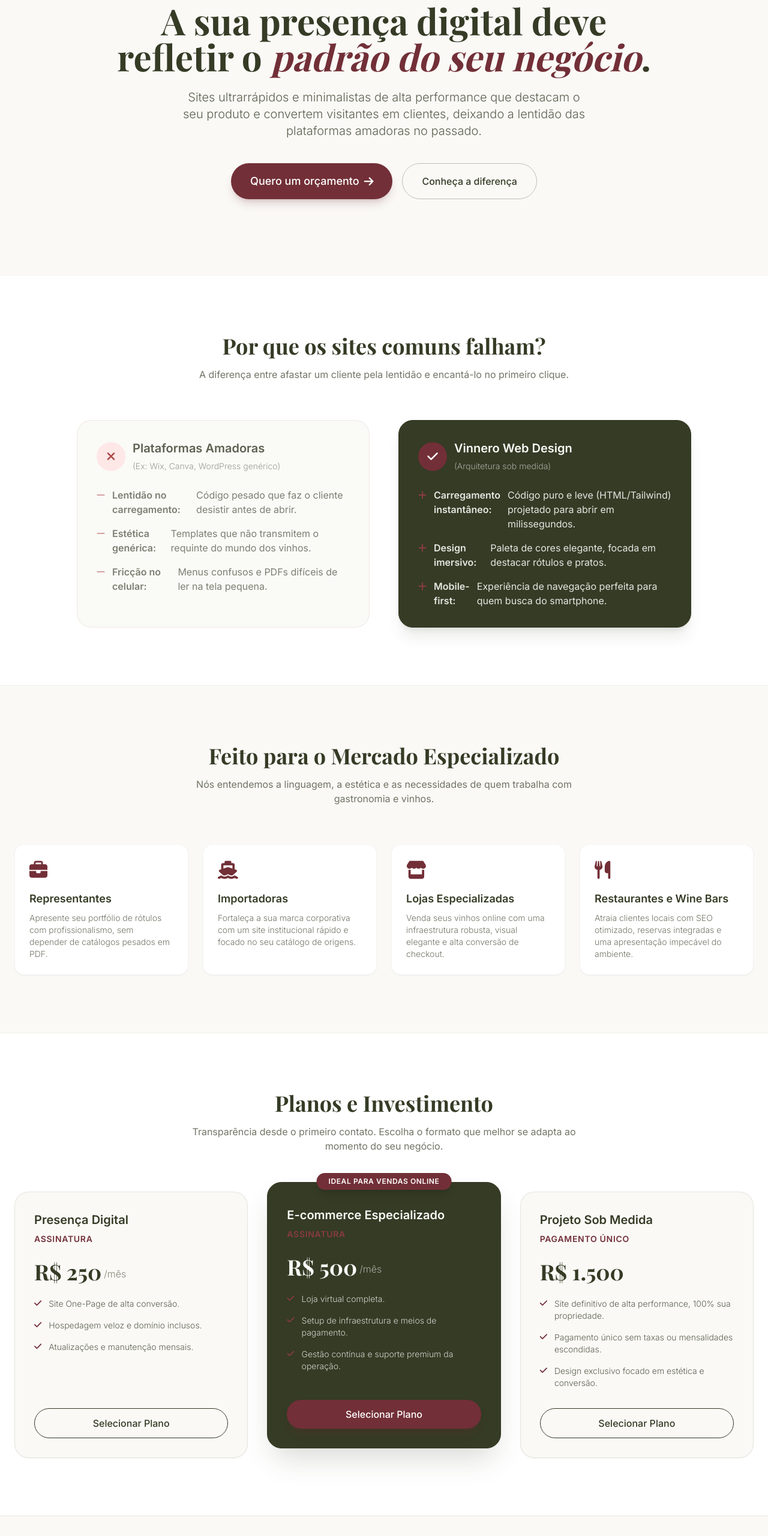
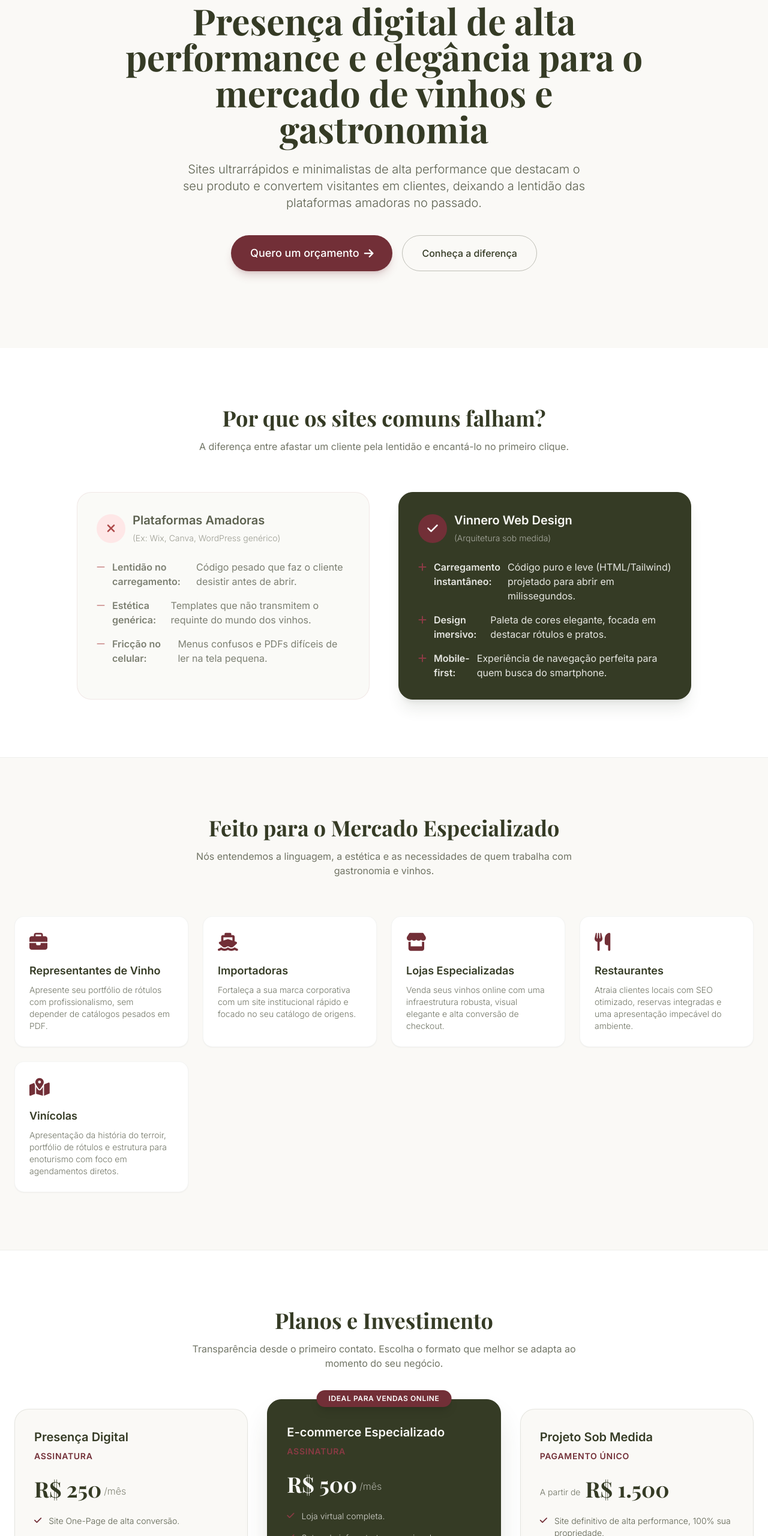
Before and after one commit to filipebrum/vinnero-webdesign, a plain HTML site: page index.html in a window 1280 px wide. Shown: the part 240-2800 px from the top of the page at 60% size. Drawn offline with nearby package versions, Linux system fonts and the light colour scheme; a web font is replaced by a local one.

Commit message:
Add files via upload

```diff
--- a/index.html
+++ b/index.html
@@ -23,7 +23,9 @@
                         alabaster: '#FAF9F6',
                         moss: '#353B25',
                         wine: '#722F37',
-                        wineLight: '#8a3a44'
+                        wineLight: '#8a3a44',
+                        sand: '#D4C5B9',
+                        gold: '#D4AF37'
                     },
                     fontFamily: {
                         sans: ['Inter', 'sans-serif'],
@@ -78,7 +80,7 @@
                 Exclusivo para o setor de vinhos e gastronomia
             </span>
             <h1 class="text-4xl md:text-5xl lg:text-6xl font-serif font-bold text-moss leading-tight mb-6">
-                A sua presença digital deve refletir o <span class="italic text-wine">padrão do seu negócio</span>.
+                Presença digital de alta performance e elegância para o mercado de vinhos e gastronomia
             </h1>
             <p class="text-lg md:text-xl text-moss/80 font-light mb-10 max-w-2xl mx-auto leading-relaxed">
                 Sites ultrarrápidos e minimalistas de alta performance que destacam o seu produto e convertem visitantes em clientes, deixando a lentidão das plataformas amadoras no passado.
@@ -145,11 +147,11 @@
                 <p class="text-moss/70 max-w-2xl mx-auto">Nós entendemos a linguagem, a estética e as necessidades de quem trabalha com gastronomia e vinhos.</p>
             </div>
 
-            <div class="grid sm:grid-cols-2 lg:grid-cols-4 gap-6">
+            <div class="grid grid-cols-1 md:grid-cols-2 lg:grid-cols-4 gap-6">
                 <!-- Card 1 -->
                 <div class="bg-white p-6 rounded-2xl shadow-sm border border-moss/5 hover:border-wine/30 transition-colors">
                     <i class="fa-solid fa-briefcase text-3xl text-wine mb-4"></i>
-                    <h3 class="text-lg font-bold text-moss mb-2">Representantes</h3>
+                    <h3 class="text-lg font-bold text-moss mb-2">Representantes de Vinho</h3>
                     <p class="text-sm text-moss/70 font-light">Apresente seu portfólio de rótulos com profissionalismo, sem depender de catálogos pesados em PDF.</p>
                 </div>
                 <!-- Card 2 -->
@@ -167,8 +169,14 @@
                 <!-- Card 4 -->
                 <div class="bg-white p-6 rounded-2xl shadow-sm border border-moss/5 hover:border-wine/30 transition-colors">
                     <i class="fa-solid fa-utensils text-3xl text-wine mb-4"></i>
-                    <h3 class="text-lg font-bold text-moss mb-2">Restaurantes e Wine Bars</h3>
+                    <h3 class="text-lg font-bold text-moss mb-2">Restaurantes</h3>
                     <p class="text-sm text-moss/70 font-light">Atraia clientes locais com SEO otimizado, reservas integradas e uma apresentação impecável do ambiente.</p>
+                </div>
+                <!-- Card 5 (Vinícolas) -->
+                <div class="bg-white p-6 rounded-2xl shadow-sm border border-moss/5 hover:border-wine/30 transition-colors">
+                    <i class="fa-solid fa-map-marked-alt text-3xl text-wine mb-4"></i>
+                    <h3 class="text-lg font-bold text-moss mb-2">Vinícolas</h3>
+                    <p class="text-sm text-moss/70 font-light">Apresentação da história do terroir, portfólio de rótulos e estrutura para enoturismo com foco em agendamentos diretos.</p>
                 </div>
             </div>
         </div>
@@ -222,13 +230,14 @@
                 <div class="bg-alabaster p-8 rounded-3xl border border-moss/10 shadow-sm flex flex-col hover:border-moss/30 transition-colors">
                     <h3 class="text-xl font-bold text-moss mb-2">Projeto Sob Medida</h3>
                     <p class="text-wine font-semibold text-sm mb-6 uppercase tracking-wider">Pagamento Único</p>
-                    <div class="mb-6 flex items-end gap-1">
+                    <div class="mb-6 flex items-end gap-2">
+                        <span class="text-sm font-light text-moss/70 pb-1">A partir de</span>
                         <span class="text-4xl font-serif font-bold text-moss">R$ 1.500</span>
                     </div>
                     <ul class="space-y-4 text-moss/80 font-light text-sm mb-8 flex-1">
                         <li class="flex items-start gap-3"><i class="fa-solid fa-check text-wine mt-0.5"></i> Site definitivo de alta performance, 100% sua propriedade.</li>
+                        <li class="flex items-start gap-3"><i class="fa-solid fa-check text-wine mt-0.5"></i> Valor final ajustado ao escopo (ex: loja virtual sem manutenção).</li>
                         <li class="flex items-start gap-3"><i class="fa-solid fa-check text-wine mt-0.5"></i> Pagamento único sem taxas ou mensalidades escondidas.</li>
-                        <li class="flex items-start gap-3"><i class="fa-solid fa-check text-wine mt-0.5"></i> Design exclusivo focado em estética e conversão.</li>
                     </ul>
                     <a href="https://wa.me/5531982989377?text=Ol%C3%A1%2C%20gostaria%20de%20saber%20mais%20sobre%20os%20sites%20da%20Vinnero%20Web%20Design" target="_blank" class="w-full text-center py-3 rounded-full border border-moss text-moss hover:bg-moss hover:text-white transition-colors font-medium">Selecionar Plano</a>
                 </div>
@@ -241,7 +250,7 @@
         <div class="absolute right-0 top-0 w-1/3 h-full bg-wine/5 skew-x-12 -z-10"></div>
         <div class="max-w-5xl mx-auto flex flex-col md:flex-row items-center gap-12">
             <div class="flex-1">
-                <h2 class="text-3xl md:text-4xl font-serif font-bold text-moss mb-6">A sua presença digital é o padrão do seu negócio.</h2>
+                <h2 class="text-3xl md:text-4xl font-serif font-bold text-moss mb-6">O padrão do seu negócio.</h2>
                 <p class="text-moss/80 font-light mb-6 leading-relaxed">
                     Você não serve um vinho premium em uma taça de plástico. Por que a vitrine digital da sua empresa deveria ser feita de forma amadora? Seu cliente julga a qualidade do seu serviço nos primeiros 3 segundos em que o seu site carrega (ou tenta carregar).
                 </p>
@@ -266,10 +275,10 @@
                 </p>
                 <div class="bg-alabaster p-4 rounded-xl border border-moss/10">
                     <p class="text-sm text-moss font-medium">
-                        Clientes da Vinnero Web Design têm descontos exclusivos na contratação do <span class="text-wine font-bold">Aplicativo Vinnero</span> (Carta de vinhos e cardápio digital).
+                        Clientes da Vinnero Web Design têm descontos exclusivos na contratação dos serviços do <span class="text-wine font-bold">Aplicativo Vinnero</span>.
                     </p>
                     <p class="text-xs text-moss/60 mt-2 italic">
-                        *Válido para restaurantes, wine bars, lojas especializadas, delicatessens e empórios.
+                        *Válido para wine bars, restaurantes, empórios, lojas especializadas e delicatessens.
                     </p>
                 </div>
             </div>
```
